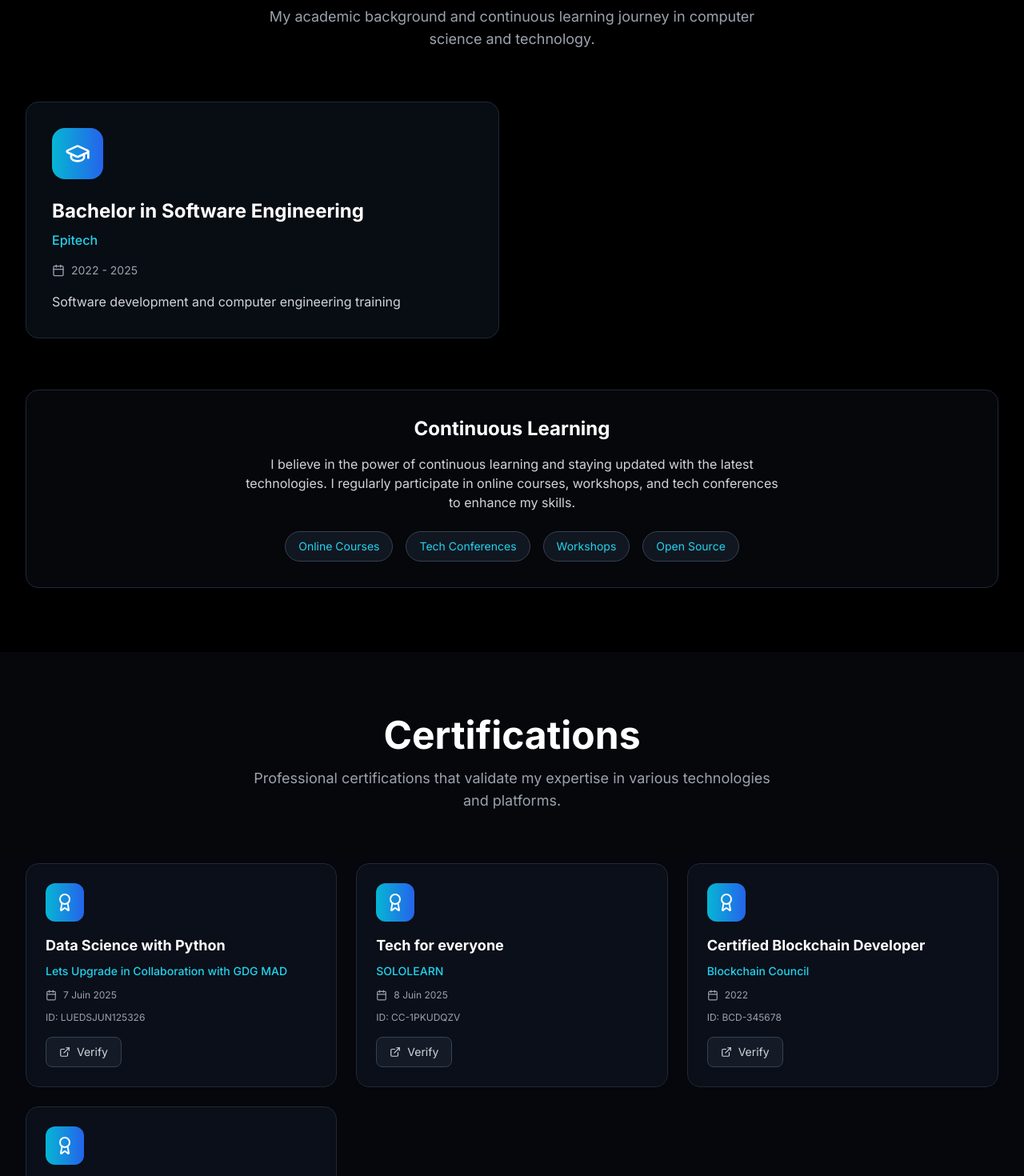
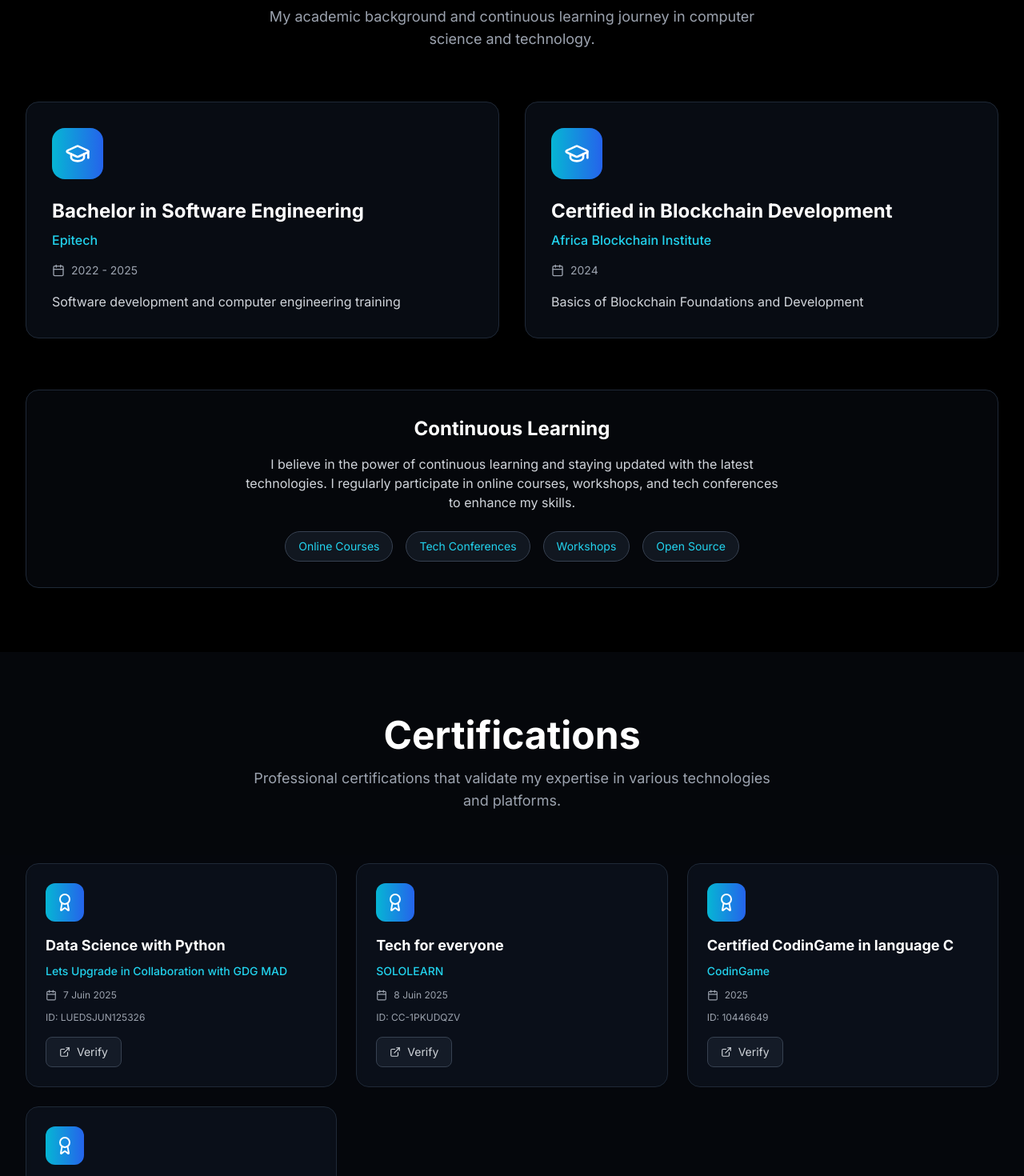
Before and after one commit to SamuelSgn25/Dev, a React (Vite) app: page / in a window 1280 px wide. Shown: the part 4520-5990 px from the top of the page at 80% size. Built offline with nearby package versions, Linux system fonts and the light colour scheme.

Commit message:
Add modifications

```diff
--- a/src/constants/index.js
+++ b/src/constants/index.js
@@ -95,6 +95,14 @@
       source_code_link: "https://github.com/",
       live_link: "https://example.com",
     },
+    {
+      name: "AREA",
+      description: "Mobile application for tasks automatisation",
+      tags: ["React Native, CSS, Node.js, MySQL"],
+      image: "/projects/todo-mobile.png",
+      source_code_link: "https://github.com/",
+      live_link: "https://example.com",
+    }
   ],
   blockchain: [
     {
@@ -209,6 +217,12 @@
     date: "2022 - 2025",
     description: "Software development and computer engineering training",
   },
+  {
+    degree: "Certified in Blockchain Development",
+    school: "Africa Blockchain Institute",
+    date: "2024",
+    description: "Basics of Blockchain Foundations and Development"
+  },
 ];
 
 export const certifications = [
@@ -225,10 +239,10 @@
     credential_id: "CC-1PKUDQZV",
   },
   {
-    name: "Certified Blockchain Developer",
-    issuer: "Blockchain Council",
-    date: "2022",
-    credential_id: "BCD-345678",
+    name: "Certified CodinGame in language C",
+    issuer: "CodinGame",
+    date: "2025",
+    credential_id: "10446649",
   },
   {
     name: "Microsoft Certified: Azure Developer Associate",
```
